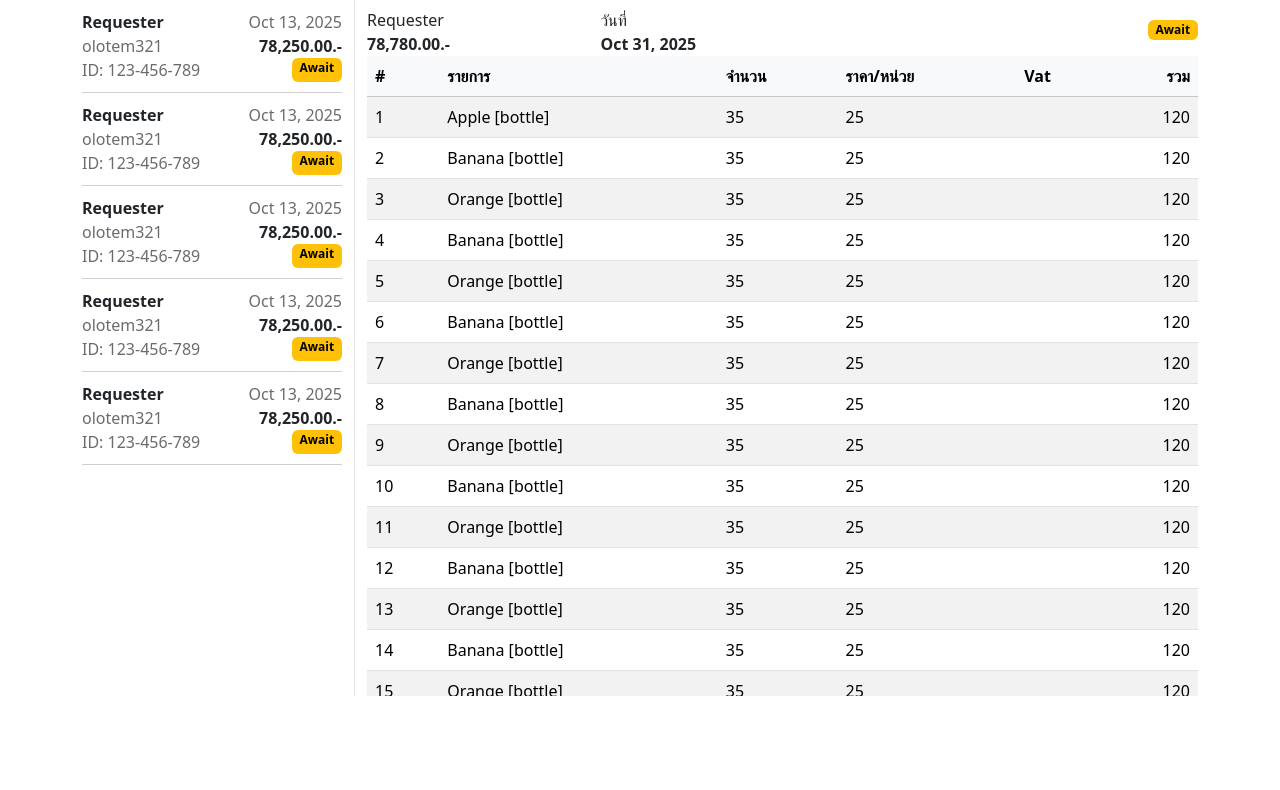
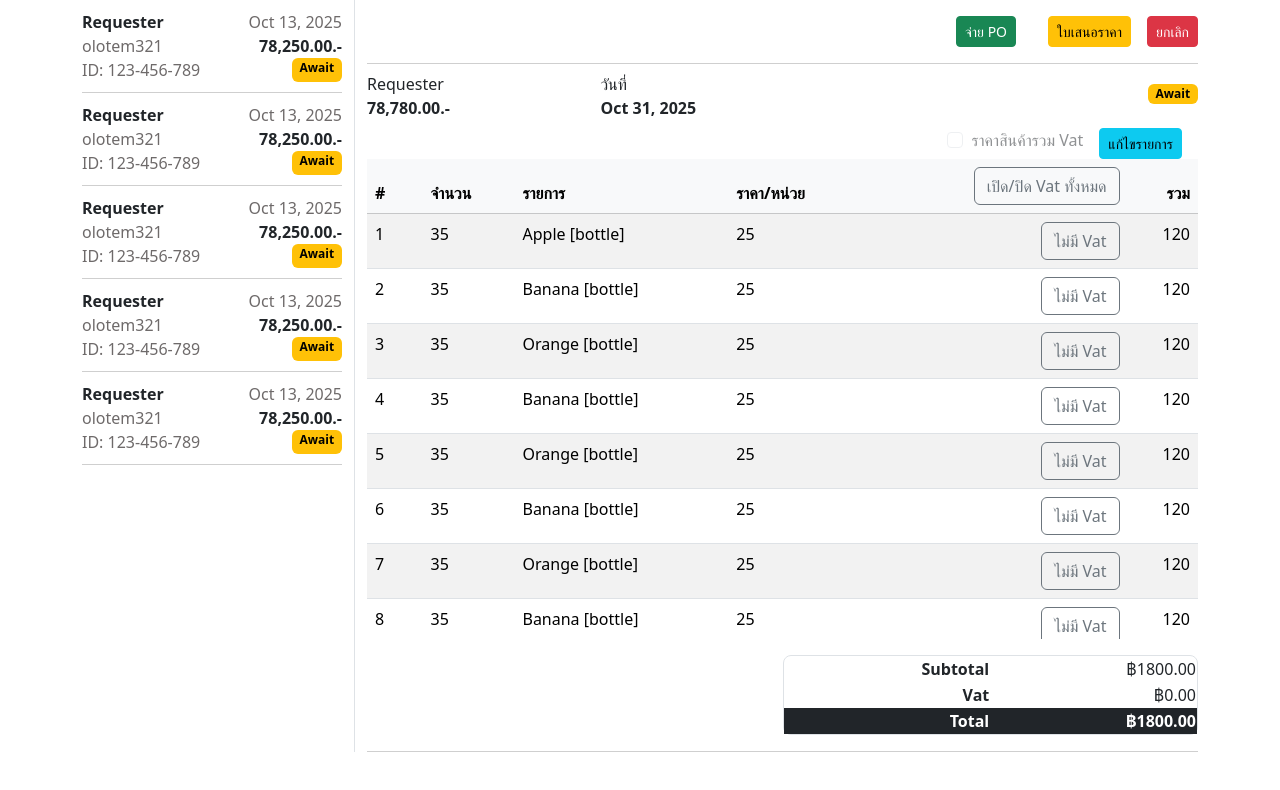
Before and after one commit to jsattayapan/purchase-system, a React (Create React App) app: page / in a window 1280 px wide. Shown: the top 790 px of the page. Built offline with nearby package versions, Linux system fonts and the light colour scheme.

Commit message:
Create Po View & finish the table layout

```diff
--- a/src/page/po-view.js
+++ b/src/page/po-view.js
@@ -19,6 +19,44 @@ const MyComponent = () => {
    { id: 2, name: 'Banana', unit: 'bottle', quantity: 35, total: 120, current_price: 25 },
    { id: 3, name: 'Orange', unit: 'bottle', quantity: 35, total: 120, current_price: 25 },
  ];
+ const [itemList, setItemList] = useState(data)
+ const [checked, setChecked] = useState(false);
+
+  const handleItemToggle = (index, status) => {
+    const updatedList = [...itemList];
+    updatedList[index].hasVat = status;
+    setItemList(updatedList);
+  };
+
+  const handleAllVatToggle = () => {
+    const status = itemList[0].hasVat || false
+    const updatedList = itemList.map(item => ({ ...item, hasVat: !status }));
+    setItemList(updatedList);
+  }
+
+  let incVat = !itemList.some(item => item.hasVat)
+
+  useEffect(() => {
+    if (incVat && checked) {
+      setChecked(false);
+    }
+  }, [incVat, checked]);
+
+  const subTotal = itemList.reduce((total, { total: t, hasVat }) => {
+    if (hasVat) {
+      return checked
+        ? {
+            sub: total.sub + t * 100 / 107,
+            vat: total.vat + t * 7 / 107
+          }
+        : {
+            sub: total.sub + t,
+            vat: total.vat + t * 7 / 100
+          };
+    }
+    return { sub: total.sub + t, vat: total.vat };
+  }, { sub: 0, vat: 0 });
+
   return (
     <div className="">
       <div className='row'>
@@ -32,6 +70,11 @@ const MyComponent = () => {
 
         </div>
         <div className="col-9 ">
+          <div className="mt-3 pb-3" style={{display:'flex', justifyContent: 'flex-end', borderBottom: '1px solid #cfcfcf' }}>
+            <button className="btn btn-success btn-sm mx-3">จ่าย PO</button>
+            <button className="btn btn-warning btn-sm mx-3">ใบเสนอราคา</button>
+            <button className="btn btn-danger btn-sm">ยกเลิก</button>
+          </div>
           <div className="mt-2" style={{display:'flex'}}>
             <div style={{display:'flex', flexDirection: 'column', flexGrow: 1}}>
               <span>Requester</span>
@@ -47,31 +90,63 @@ const MyComponent = () => {
             </p>
           </div>
           </div>
-          <div style={{maxHeight: '80vh', overflowY: 'auto'}}>
+          <div className="mt-2" style={{display: 'flex', justifyContent: 'flex-end'}}>
+            <div className="form-check">
+            <input
+              className="form-check-input"
+              type="checkbox"
+              id="flexCheckDefault"
+              checked={checked}
+              disabled={incVat}
+              onChange={() => setChecked(!checked)}
+            />
+            <label className="form-check-label" htmlFor="flexCheckDefault">
+              ราคาสินค้ารวม Vat
+            </label>
+          </div>
+          <button className="btn btn-info btn-sm mx-3">แก้ไขรายการ</button>
+          </div>
+          <div style={{maxHeight: '60vh', overflowY: 'auto'}}>
             <table className="table table-striped">
         <thead className="table-light">
           <tr>
             <th>#</th>
+            <th>จำนวน</th>
           <th>รายการ</th>
-        <th>จำนวน</th>
+
       <th>ราคา/หน่วย</th>
-    <th>Vat</th>
+    <th className="text-end"><button
+className={`btn btn-outline-secondary`}
+onClick={handleAllVatToggle}
+>เปิด/ปิด Vat ทั้งหมด
+</button></th>
   <th className="text-end">รวม</th>
           </tr>
         </thead>
         <tbody>
-          {data.map((item, index) => (
-            <tr>
-              <td>{index + 1}</td>
-            <td>{item.name} [{item.unit}]</td>
-          <td>{item.quantity}</td>
-        <td>{item.current_price}</td>
-        <td></td>
-      <td className="text-end">{item.total}</td>
-            </tr>
+          {itemList.map((item, index) => (
+            <PrListItem index={index} item={item} handleItemToggle={(status) => handleItemToggle(index, status)} />
           ))}
         </tbody>
       </table>
+          </div>
+          <div className="mt-3 pb-3" style={{display:'flex', justifyContent: 'flex-end', borderBottom: '1px solid #cfcfcf' }}>
+            <div className="border w-50 rounded-3">
+              <table className='w-100 text-end' style={{ tableLayout: 'fixed' }}>
+                <tr>
+                  <th>Subtotal</th>
+                  <td>฿{subTotal.sub.toFixed(2)}</td>
+                </tr>
+                <tr>
+                  <th>Vat</th>
+                  <td>฿{subTotal.vat.toFixed(2)}</td>
+                </tr>
+                <tr className="bg-dark" style={{color: 'white'}}>
+                  <th>Total</th>
+                  <th>฿{(subTotal.vat + subTotal.sub).toFixed(2)}</th>
+                </tr>
+              </table>
+              </div>
           </div>
         </div>
       </div>
@@ -99,4 +174,32 @@ const PrListBox = props => {
     </div>
   )
 }
+
+const PrListItem = props => {
+  const {item, handleItemToggle, index} = props
+  const [isOn, setIsOn] = useState(false);
+
+   const handleToggle = () => {
+     const status = item.hasVat || false
+     handleItemToggle(!status);
+   };
+  return (
+    <tr>
+      <td>{index + 1}</td>
+      <td>{item.quantity}</td>
+      <td>{item.name} [{item.unit}]</td>
+
+      <td>{item.current_price}</td>
+      <td className="text-end">
+      <button
+    className={`btn ${item.hasVat ? 'btn-primary' : 'btn-outline-secondary'}`}
+    onClick={handleToggle}
+    >
+    {item.hasVat ? 'มี Vat' : 'ไม่มี Vat'}
+    </button>
+  </td>
+  <td className="text-end">{item.total}</td>
+    </tr>
+  )
+}
 export default MyComponent;
```
Also changed, not shown: 1 other file (tests, documents, lock files or other folders).
